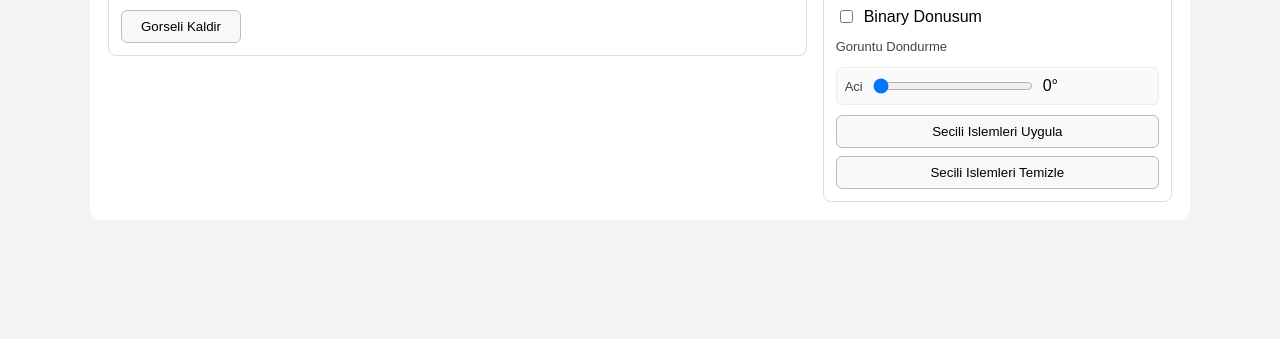
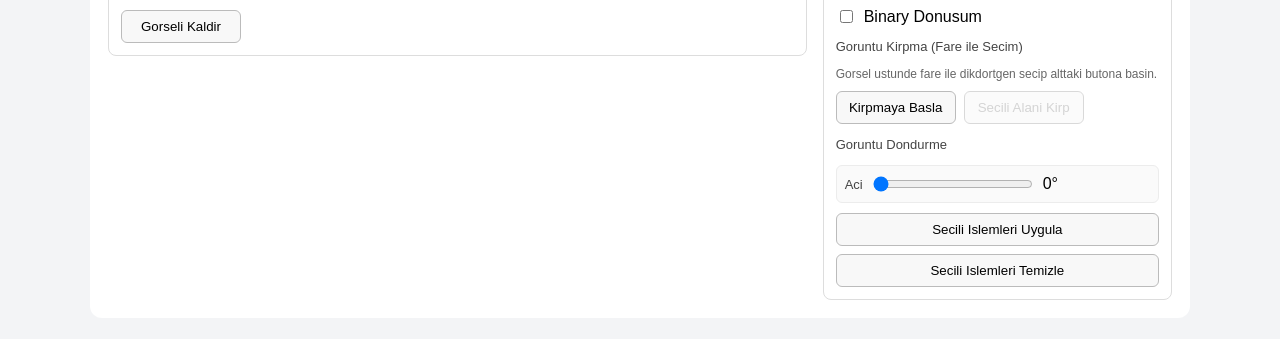
Before and after one commit to yusufeuzak/goruntu-isleme-proje, a Flask app: page / in a window 1280 px wide. Shown: the part 337-676 px from the top of the page. Run offline with Flask 3, Linux system fonts and the light colour scheme.

Commit message:
goruntu kırpma

```diff
--- a/static/js/app.js
+++ b/static/js/app.js
@@ -3,16 +3,25 @@ import { operationRegistry } from "./ops/index.js";
 const fileInput = document.getElementById("fileInput");
 const dropzone = document.getElementById("dropzone");
 const previewImage = document.getElementById("previewImage");
+const imageViewport = document.getElementById("imageViewport");
+const cropSelection = document.getElementById("cropSelection");
 const uploadMessage = document.getElementById("uploadMessage");
 const removeImageBtn = document.getElementById("removeImageBtn");
 const applySelectedOpsBtn = document.getElementById("applySelectedOpsBtn");
 const clearSelectedOpsBtn = document.getElementById("clearSelectedOpsBtn");
 const rotateAngle = document.getElementById("rotateAngle");
 const angleVal = document.getElementById("angleVal");
+const startCropBtn = document.getElementById("startCropBtn");
+const applySelectionCropBtn = document.getElementById("applySelectionCropBtn");
 
 const workCanvas = document.createElement("canvas");
 const workCtx = workCanvas.getContext("2d");
 let originalImageDataUrl = "";
+let isSelectingCrop = false;
+let cropStartX = 0;
+let cropStartY = 0;
+let selectedCropRect = null;
+let cropModeEnabled = false;
 
 function isAllowedImage(file) {
   const allowedTypes = ["image/jpeg", "image/png"];
@@ -36,6 +45,16 @@ function imageDataToDataUrl(imageData) {
   workCanvas.height = imageData.height;
   workCtx.putImageData(imageData, 0, 0);
   return workCanvas.toDataURL("image/png");
+}
+
+function setCropMode(enabled) {
+  cropModeEnabled = enabled;
+  if (applySelectionCropBtn) {
+    applySelectionCropBtn.disabled = !enabled;
+  }
+  if (imageViewport) {
+    imageViewport.classList.toggle("crop-mode", enabled);
+  }
 }
 
 function applySelectedOperations() {
@@ -78,6 +97,9 @@ function clearSelectedOperations() {
   selectedCheckboxes.forEach((checkbox) => {
     checkbox.checked = false;
   });
+  selectedCropRect = null;
+  cropSelection.style.display = "none";
+  setCropMode(false);
   if (rotateAngle) {
     rotateAngle.value = "0";
   }
@@ -106,6 +128,7 @@ function handleFile(file) {
     if (angleVal) {
       angleVal.textContent = "0°";
     }
+    setCropMode(false);
   });
 }
 
@@ -125,6 +148,67 @@ function applyRotationFromOriginal(angleDeg) {
     setMessage("");
   };
   image.src = originalImageDataUrl;
+}
+
+function applyCropToCurrentImage() {
+  if (!previewImage.src) {
+    setMessage("Lutfen once bir gorsel yukleyin.");
+    return;
+  }
+
+  if (!selectedCropRect) {
+    setMessage("Lutfen once kirpmak icin bir alan secin.");
+    return;
+  }
+
+  const cropOperation = operationRegistry.crop;
+  if (!cropOperation) return;
+
+  const image = new Image();
+  image.onload = () => {
+    const displayW = previewImage.clientWidth || 1;
+    const displayH = previewImage.clientHeight || 1;
+    const scaleX = image.width / displayW;
+    const scaleY = image.height / displayH;
+
+    const cropX = Math.floor(selectedCropRect.x * scaleX);
+    const cropY = Math.floor(selectedCropRect.y * scaleY);
+    const cropW = Math.max(1, Math.floor(selectedCropRect.width * scaleX));
+    const cropH = Math.max(1, Math.floor(selectedCropRect.height * scaleY));
+
+    workCanvas.width = image.width;
+    workCanvas.height = image.height;
+    workCtx.drawImage(image, 0, 0);
+    const currentImageData = workCtx.getImageData(0, 0, image.width, image.height);
+    const croppedImage = cropOperation(currentImageData, cropX, cropY, cropW, cropH);
+    previewImage.src = imageDataToDataUrl(croppedImage);
+    selectedCropRect = null;
+    cropSelection.style.display = "none";
+    setCropMode(false);
+    setMessage("");
+  };
+  image.src = previewImage.src;
+}
+
+function getCropPointFromMouse(event) {
+  const rect = imageViewport.getBoundingClientRect();
+  const x = Math.max(0, Math.min(event.clientX - rect.left, previewImage.clientWidth));
+  const y = Math.max(0, Math.min(event.clientY - rect.top, previewImage.clientHeight));
+  return { x, y };
+}
+
+function updateCropSelectionRect(x1, y1, x2, y2) {
+  const left = Math.min(x1, x2);
+  const top = Math.min(y1, y2);
+  const width = Math.abs(x2 - x1);
+  const height = Math.abs(y2 - y1);
+
+  selectedCropRect = { x: left, y: top, width, height };
+  cropSelection.style.left = `${left}px`;
+  cropSelection.style.top = `${top}px`;
+  cropSelection.style.width = `${width}px`;
+  cropSelection.style.height = `${height}px`;
+  cropSelection.style.display = width > 1 && height > 1 ? "block" : "none";
 }
 
 fileInput.addEventListener("change", (e) => {
@@ -150,6 +234,9 @@ removeImageBtn.addEventListener("click", () => {
   previewImage.src = "";
   fileInput.value = "";
   originalImageDataUrl = "";
+  selectedCropRect = null;
+  cropSelection.style.display = "none";
+  setCropMode(false);
   if (rotateAngle) {
     rotateAngle.value = "0";
   }
@@ -161,6 +248,21 @@ removeImageBtn.addEventListener("click", () => {
 
 applySelectedOpsBtn.addEventListener("click", applySelectedOperations);
 clearSelectedOpsBtn.addEventListener("click", clearSelectedOperations);
+if (startCropBtn) {
+  startCropBtn.addEventListener("click", () => {
+    if (!previewImage.src) {
+      setMessage("Lutfen once bir gorsel yukleyin.");
+      return;
+    }
+    selectedCropRect = null;
+    cropSelection.style.display = "none";
+    setCropMode(true);
+    setMessage("Kirpma modu aktif. Fare ile alan secin.");
+  });
+}
+if (applySelectionCropBtn) {
+  applySelectionCropBtn.addEventListener("click", applyCropToCurrentImage);
+}
 
 if (rotateAngle && angleVal) {
   rotateAngle.addEventListener("input", () => {
@@ -168,3 +270,26 @@ if (rotateAngle && angleVal) {
     applyRotationFromOriginal(parseFloat(rotateAngle.value) || 0);
   });
 }
+
+if (imageViewport && cropSelection) {
+  imageViewport.addEventListener("mousedown", (event) => {
+    if (!previewImage.src || !cropModeEnabled) return;
+    isSelectingCrop = true;
+    const p = getCropPointFromMouse(event);
+    cropStartX = p.x;
+    cropStartY = p.y;
+    updateCropSelectionRect(cropStartX, cropStartY, cropStartX, cropStartY);
+  });
+
+  imageViewport.addEventListener("mousemove", (event) => {
+    if (!isSelectingCrop) return;
+    const p = getCropPointFromMouse(event);
+    updateCropSelectionRect(cropStartX, cropStartY, p.x, p.y);
+  });
+
+  window.addEventListener("mouseup", () => {
+    isSelectingCrop = false;
+  });
+}
+
+setCropMode(false);
--- /dev/null
+++ b/static/js/ops/crop.js
@@ -0,0 +1,33 @@
+/**
+ * Goruntuyu manuel olarak kirpar.
+ * Hazir resize/warp/crop fonksiyonu kullanilmaz, piksel kopyalama ile yapilir.
+ */
+export function applyCrop(imageData, x, y, cropWidth, cropHeight) {
+  const srcW = imageData.width;
+  const srcH = imageData.height;
+  const src = imageData.data;
+
+  const startX = Math.max(0, Math.min(srcW - 1, Math.floor(x)));
+  const startY = Math.max(0, Math.min(srcH - 1, Math.floor(y)));
+  const outW = Math.max(1, Math.min(Math.floor(cropWidth), srcW - startX));
+  const outH = Math.max(1, Math.min(Math.floor(cropHeight), srcH - startY));
+
+  const out = new ImageData(outW, outH);
+
+  for (let yy = 0; yy < outH; yy++) {
+    for (let xx = 0; xx < outW; xx++) {
+      const srcX = startX + xx;
+      const srcY = startY + yy;
+
+      const srcIdx = (srcY * srcW + srcX) * 4;
+      const outIdx = (yy * outW + xx) * 4;
+
+      out.data[outIdx] = src[srcIdx];
+      out.data[outIdx + 1] = src[srcIdx + 1];
+      out.data[outIdx + 2] = src[srcIdx + 2];
+      out.data[outIdx + 3] = src[srcIdx + 3];
+    }
+  }
+
+  return out;
+}
--- a/static/js/ops/index.js
+++ b/static/js/ops/index.js
@@ -1,9 +1,11 @@
 import { applyGrayscale } from "./grayscale.js";
 import { applyBinary } from "./binary.js";
 import { applyRotate } from "./rotate.js";
+import { applyCrop } from "./crop.js";
 
 export const operationRegistry = {
   grayscale: applyGrayscale,
   binary: applyBinary,
   rotate: applyRotate,
+  crop: applyCrop,
 };
--- a/static/style.css
+++ b/static/style.css
@@ -49,6 +49,16 @@ body {
   background: #fff;
 }
 
+.image-viewport {
+  position: relative;
+  display: inline-block;
+  width: 100%;
+}
+
+.image-viewport.crop-mode {
+  cursor: crosshair;
+}
+
 .image-panel img {
   display: block;
   width: 100%;
@@ -58,6 +68,14 @@ body {
   border: 1px solid #ddd;
   background: #fafafa;
   border-radius: 6px;
+}
+
+.crop-selection {
+  position: absolute;
+  border: 2px dashed #ff7a00;
+  background: rgba(255, 122, 0, 0.15);
+  pointer-events: none;
+  display: none;
 }
 
 .image-actions {
@@ -123,6 +141,24 @@ canvas {
   background: #fafafa;
 }
 
+.crop-help {
+  margin: 4px 0 10px;
+  font-size: 12px;
+  color: #666;
+}
+
+.crop-actions {
+  display: flex;
+  gap: 8px;
+  flex-wrap: wrap;
+  margin-bottom: 10px;
+}
+
+button:disabled {
+  opacity: 0.55;
+  cursor: not-allowed;
+}
+
 .angle-label {
   font-size: 13px;
   color: #444;
@@ -148,4 +184,5 @@ canvas {
   .content-grid {
     grid-template-columns: 1fr;
   }
+
 }
--- a/templates/index.html
+++ b/templates/index.html
@@ -19,7 +19,10 @@
     <div class="content-grid">
       <section class="card image-panel">
         <h3>Yuklenen Gorsel</h3>
-        <img id="previewImage" alt="Yuklenen goruntu" />
+        <div id="imageViewport" class="image-viewport">
+          <img id="previewImage" alt="Yuklenen goruntu" draggable="false" />
+          <div id="cropSelection" class="crop-selection"></div>
+        </div>
         <div class="image-actions">
           <button id="removeImageBtn" type="button">Gorseli Kaldir</button>
         </div>
@@ -35,6 +38,12 @@
           <input type="checkbox" class="op-checkbox" value="binary" />
           <span>Binary Donusum</span>
         </label>
+        <p class="angle-label">Goruntu Kirpma (Fare ile Secim)</p>
+        <p class="crop-help">Gorsel ustunde fare ile dikdortgen secip alttaki butona basin.</p>
+        <div class="crop-actions">
+          <button id="startCropBtn" type="button">Kirpmaya Basla</button>
+          <button id="applySelectionCropBtn" type="button" disabled>Secili Alani Kirp</button>
+        </div>
         <p class="angle-label">Goruntu Dondurme</p>
         <div class="rotate-options">
           <label for="rotateAngle" class="angle-label">Aci</label>
```
